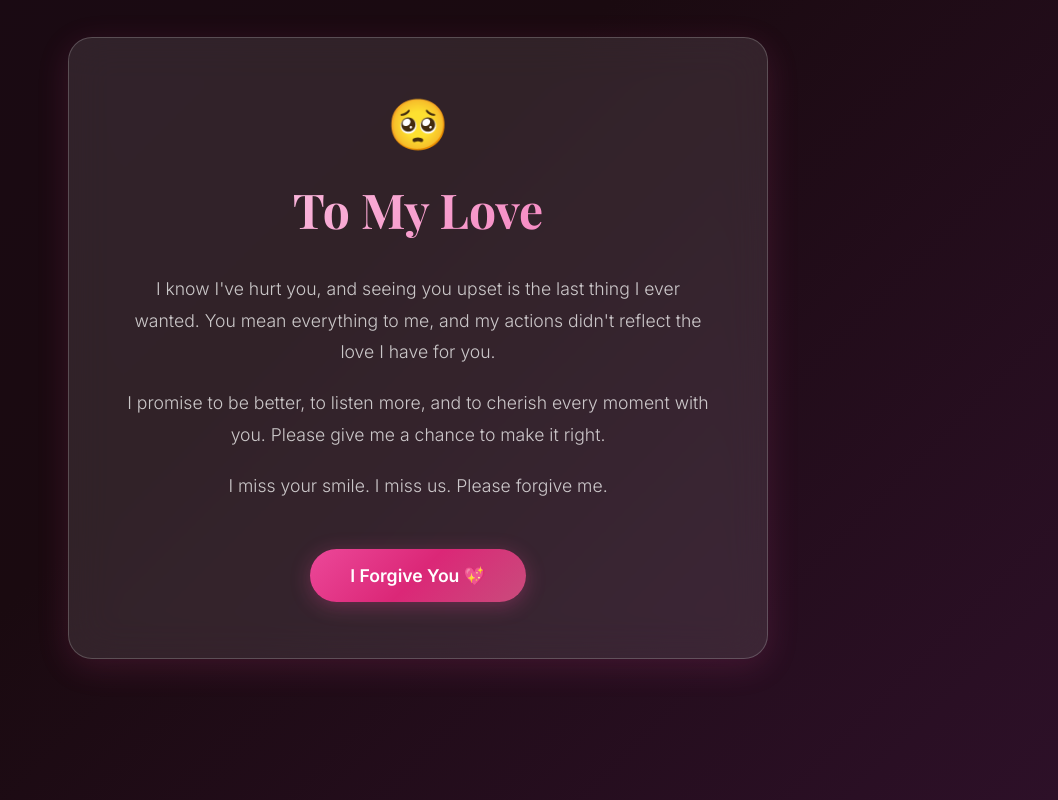
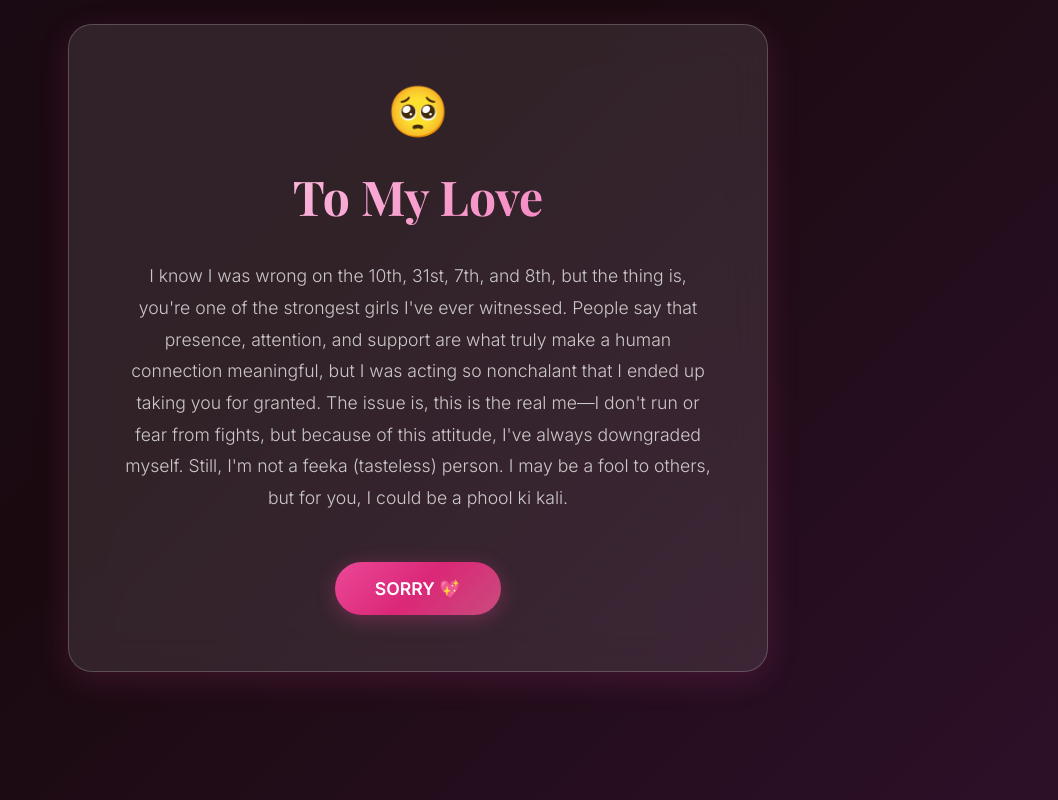
Before and after one commit to Vickoji/valen, a plain HTML site: page sorry.html in a window 1280 px wide. Shown: the part 794-1594 px from the top of the page, without its empty margins (222-1280 px from the left). Drawn offline with nearby package versions, Linux system fonts and the light colour scheme; a web font is replaced by a local one.

Commit message:
Update sorry.html

```diff
--- a/sorry.html
+++ b/sorry.html
@@ -59,21 +59,15 @@
                     <h2 class="message-title">To My Love</h2>
                     <div class="message-text">
                         <p>
-                            I know I've hurt you, and seeing you upset is the last thing I ever wanted.
-                            You mean everything to me, and my actions didn't reflect the love I have for you.
-                        </p>
-                        <p>
-                            I promise to be better, to listen more, and to cherish every moment with you.
-                            Please give me a chance to make it right.
-                        </p>
-                        <p>
-                            I miss your smile. I miss us. Please forgive me.
+                           I know I was wrong on the 10th, 31st, 7th, and 8th, but the thing is, you're one of the strongest girls I've ever witnessed.
+                           People say that presence, attention, and support are what truly make a human connection meaningful, but I was acting so nonchalant that I ended up taking you for granted.
+                           The issue is, this is the real me—I don't run or fear from fights, but because of this attitude, I've always downgraded myself. Still, I'm not a feeka (tasteless) person. I may be a fool to others, but for you, I could be a phool ki kali.
                         </p>
                     </div>
 
                     <div style="margin-top: 3rem; text-align: center;">
                         <button class="love-button" id="forgiveBtn" onclick="celebrateForgiveness()">
-                            <span class="btn-text">I Forgive You 💖</span>
+                            <span class="btn-text">SORRY 💖</span>
                             <span class="btn-burst"></span>
                         </button>
                     </div>
```
